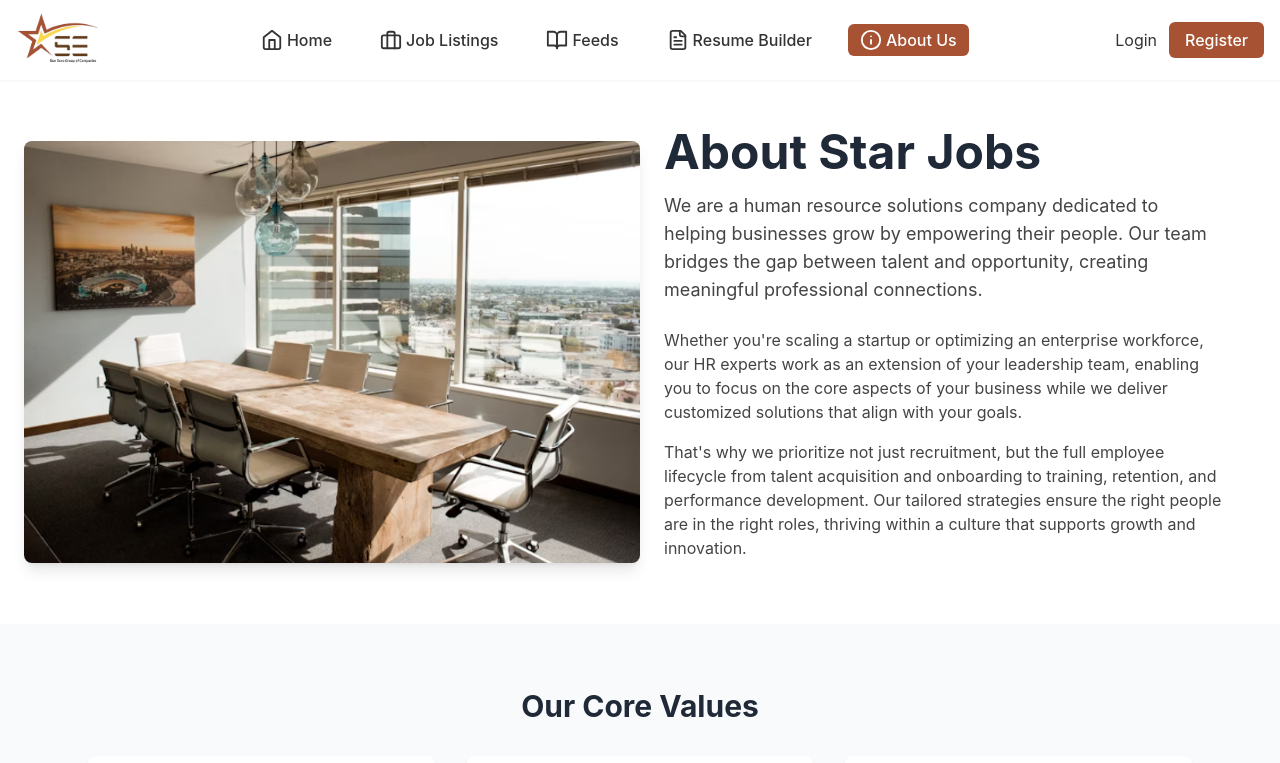
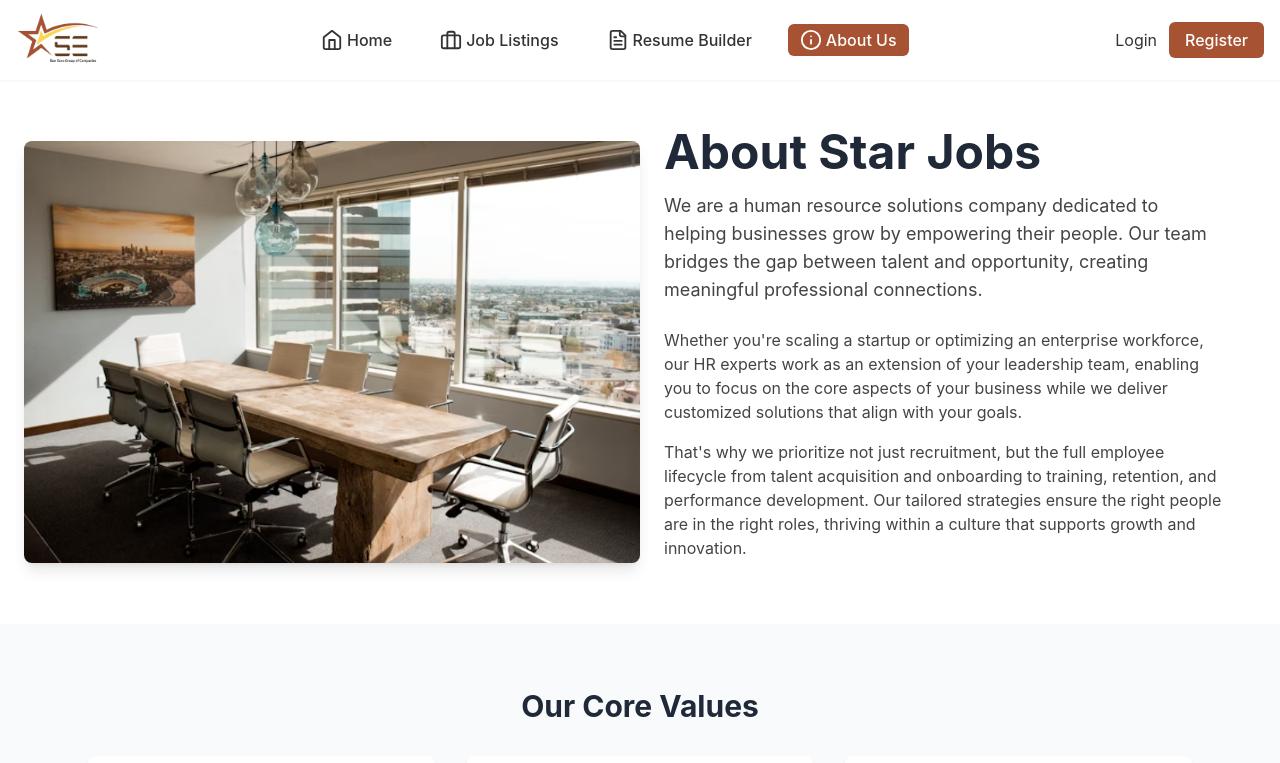
Before and after one commit to Tulsi8645/Starjobs_portal, a React (Vite) app in the folder frontend/: page /about in a window 1280 px wide. Shown: the top 763 px of the page. Built offline with nearby package versions, Linux system fonts and the light colour scheme.

Commit message:
feed hidden

```diff
--- a/frontend/src/components/layout/Header.tsx
+++ b/frontend/src/components/layout/Header.tsx
@@ -48,7 +48,7 @@ const Header: React.FC = () => {
   const navItems = [
     { name: 'Home', icon: <Home size={22} />, path: '/' },
     { name: 'Job Listings', icon: <BriefcaseIcon size={22} />, path: '/jobs' },
-    { name: 'Feeds', icon: <BookOpen size={22} />, path: '/blog' },
+    // { name: 'Feeds', icon: <BookOpen size={22} />, path: '/blog' },
     { name: 'Resume Builder', icon: <FileText size={22} />, path: '/resume' },
     { name: 'About Us', icon: <Info size={22} />, path: '/about' },
   ];
```
